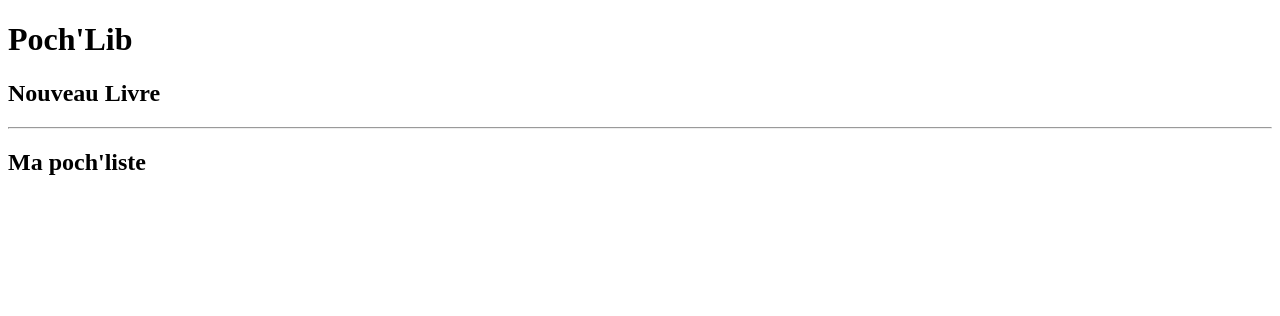
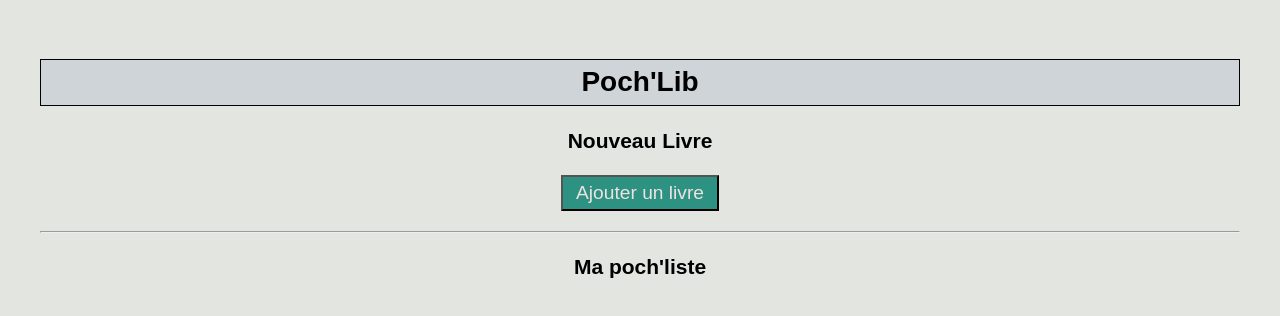
Before and after one commit to salesfordev/Poch-Lib, a plain HTML site: page index.html in a window 1280 px wide. Drawn offline with nearby package versions, Linux system fonts and the light colour scheme.

Commit message:
creation and display of the add book button - creation of the form with its fields - creation of the search button - creation of the cancel button

```diff
--- a/index.html
+++ b/index.html
@@ -1,11 +1,16 @@
 <!DOCTYPE html>
 <html lang="en">
+
 <head>
 	<title>Poch'Lib</title>
 	<meta charset="utf-8" />
 	<meta name="viewport" content="width=device-width, initial-scale=1">
+	<script src="https://code.jquery.com/jquery-3.5.1.min.js"
+		integrity="sha256-9/aliU8dGd2tb6OSsuzixeV4y/faTqgFtohetphbbj0=" crossorigin="anonymous"></script>
+
 	<link rel="stylesheet" href="style.css">
 </head>
+
 <body>
 	<div id="myBooks">
 		<h1 class="title">Poch'Lib</h1>
@@ -17,4 +22,5 @@
 	</div>
 	<script type="text/javascript" src="script.js"></script>
 </body>
+
 </html>
--- a/script.js
+++ b/script.js
@@ -0,0 +1,45 @@
+$(document).ready(function () {
+    //Creation of the button for adding a book
+    let btn = $("<button id='addBook'>Ajouter un livre</button>");
+    $("hr").before(btn);
+
+    //Creation of the labels
+    let $label1 = $("<label>").text('Titre du livre');
+    let $label2 = $("<label>").text('Auteur');
+
+    //Creation of the inputs
+
+    let $input1 = $('<input id="input1"> ');
+    let $input2 = $('<input id="input2"> ');
+
+    //Association of inputs and labels
+    $input1.appendTo($label1);
+    $input2.appendTo($label2);
+
+    //Création of a DIV containing Labels
+    let divForm = $('<div id="newBook"></div>');
+    $label1.appendTo(divForm);
+    $label2.appendTo(divForm);
+
+    //Création of the search button
+    let searchBtn = $("<button id='search'>Rchercher</button>");
+    searchBtn.appendTo(divForm);
+
+    //Création of the cancel button
+    let cancelBtn = $("<button id='cancel'>Annuler</button>");
+    cancelBtn.appendTo(divForm);
+
+    //Injection of the form in the html code
+    $("BUTTON").after(divForm);
+    $("BUTTON").after("<br/>");
+    $input1.before("<br/>");
+    $label1.after("<br/>");
+    $input2.before("<br/>");
+    $label2.after("<br/>");
+
+    //display of the onclick form
+    btn.click(function () {
+        divForm.show();
+    });
+
+});
--- a/style.css
+++ b/style.css
@@ -0,0 +1,69 @@
+body {
+    font-family: Arial, Helvetica, sans-serif;
+    font-size: 14px;
+    line-height: 1.6;
+    margin: 20px;
+    padding: 20px;
+    background-color: #E2E5E0;
+}
+
+* {
+    box-sizing: border-box;
+}
+
+* #myBooks {
+    text-align: center;
+    width: 100%;
+}
+
+.title {
+    border: 0.05rem solid;
+    background-color: rgb(207, 212, 216);
+}
+
+hr {
+    margin-top: 20px;
+}
+
+button {
+    background-color: rgb(45, 146, 129);
+    color: rgb(238, 226, 226);
+    font-size: 1.2rem;
+    padding-top: 0.3rem;
+    padding-bottom: 0.3rem;
+    padding-right: 0.8rem;
+    padding-left: 0.8rem;
+}
+
+input {
+    display: inline-block;
+    width: 100%;
+}
+
+label {
+    margin-top: 20px;
+
+    display: inline-block;
+    text-align: left;
+}
+
+#newBook {
+    display: none;
+    text-align: left;
+    width: 100%;
+}
+
+#search {
+    margin-top: 20px;
+    width: 20%;
+    font-size: 15px;
+}
+
+#cancel {
+    font-size: 15px;
+    width: 20%;
+    display: inline-block;
+    margin-top: 20px;
+    background-color: rgb(219, 61, 61);
+
+}
```
Also changed, not shown: images/logo.png (added), 1 other file. Lines whose indentation alone changed are shown as unchanged.
